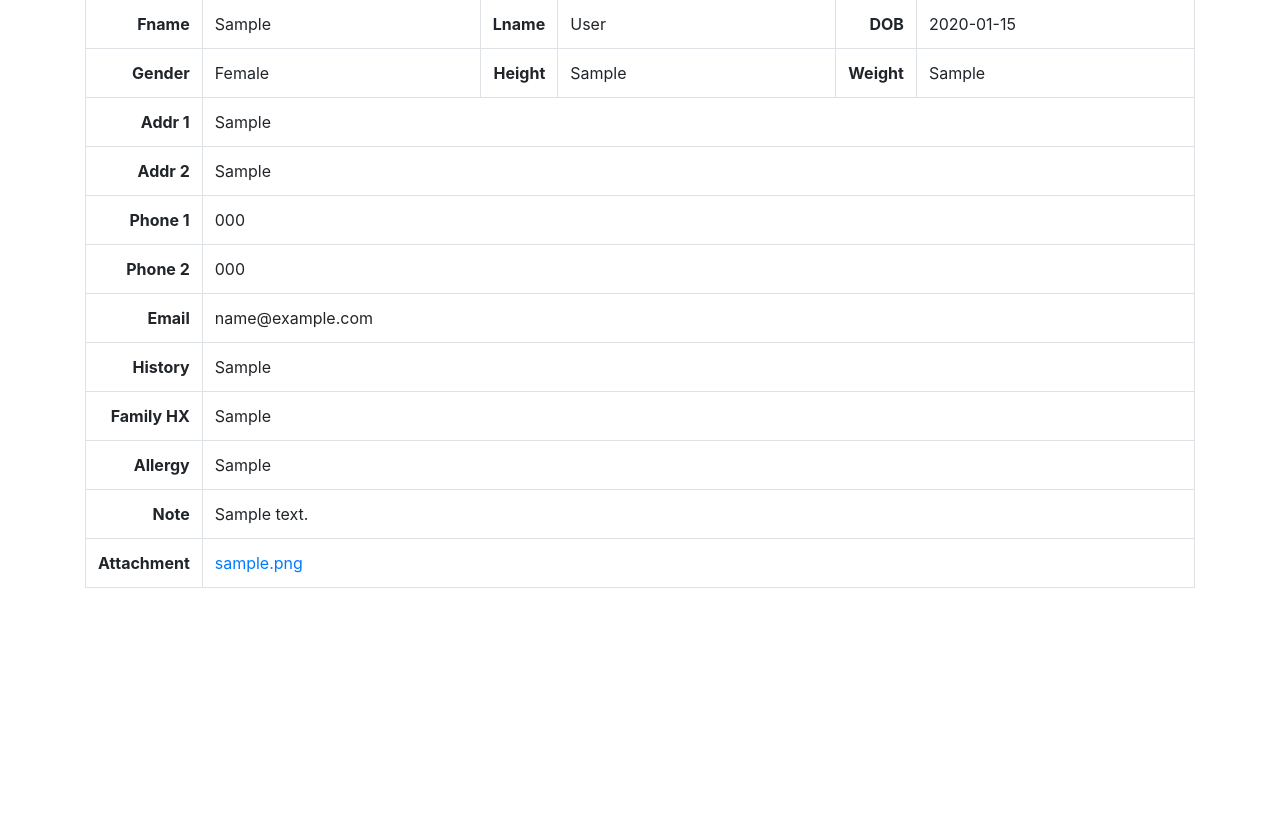
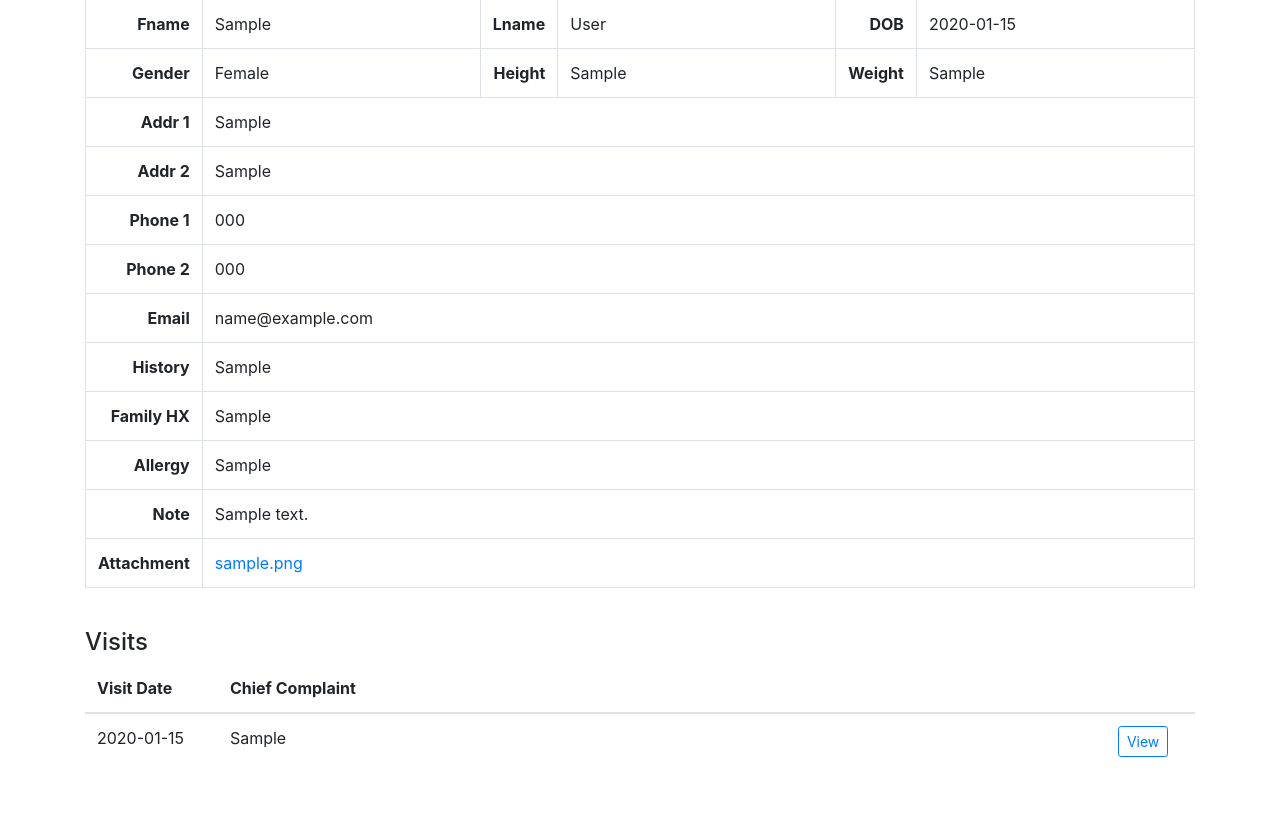
Before and after one commit to Leap874-Development/yongsubchung-acupuncture, a Flask app: a page that uses templates/patient/view.html in a window 1280 px wide. Shown: the part 209-1042 px from the top of the page. Before the commit the page ends 797 px from the top, so only its background shows below. Run offline with Flask 2, Linux system fonts and the light colour scheme; the visitor is signed in with stand-in values (Sample User, id 1); tables that the repository leaves empty hold one stand-in row (values such as "Sample post"); some libraries are stand-ins or nearby versions.

Commit message:
visit list

```diff
--- a/documents/schema.sql
+++ b/documents/schema.sql
@@ -110,8 +110,6 @@ create table visit (
 	women_menstruation	TEXT
 );
 
-
-
 -- 0  create_date
 -- 1  suffix
 -- 2  patient_key
--- a/main.py
+++ b/main.py
@@ -189,12 +189,14 @@ def patient_new():
 def patient_detail(pkey):
     if request.method == 'GET':
         results = db.patient_search(patient_pkey=pkey)
+        visits = db.visit_search(patient_pkey=pkey)
         if len(results) != 1: abort(500)
         else: patient = results[0]
         return render_template('patient/view.html',
             doctor=session['doctor'],
             pkey=pkey,
-            patient=patient
+            patient=patient,
+            visits=visits
         )
     elif request.method == 'POST':
         visit_keys = [
@@ -273,21 +275,6 @@ def patient_delete(pkey):
     db.patient_delete(pkey)
     return redirect('/home?alert=Patient deleted')
 
-@app.route('/visit/<pkey>')
-@require_authentication
-def visit_detail(pkey):
-    return 'ok'
-
-@app.route('/visit/<pkey>/edit')
-@require_authentication
-def visit_edit(pkey):
-    return 'ok'
-
-@app.route('/visit/<pkey>/delete')
-@require_authentication
-def visit_delete(pkey):
-    return 'ok'
-
 app.run(
     debug=config['debug'],
     host=config['ip'],
--- a/templates/patient/view.html
+++ b/templates/patient/view.html
@@ -102,9 +102,7 @@
                     <li class="breadcrumb-item"><a href="/home">Home</a></li>
                     <li class="breadcrumb-item active"><a href="/patient/{{ pkey }}">Patient</a></li>
                 </ol>
-            </nav>
-
-            <hr/>
+            </nav><hr/>
 
             <!-- TOOLBAR -->
             <div class="row">
@@ -127,9 +125,7 @@
                         <button type="button" data-toggle="modal" data-target="#new-visit" class="btn btn-success">New Visit</button>
                     </div>
                 </div>
-            </div>
-
-            <br/>
+            </div><br/>
 
             <!-- DELETE CONFIRM MODAL -->
             <div class="modal fade" tabindex="-1" role="dialog" id="confirmation">
@@ -596,7 +592,33 @@
                         </td>
                     </tr>
                 </table>
-            </div>
+            </div><br/>
+
+            <!-- VISITS LIST -->
+            <div>
+                <h4>Visits</h4>
+                {% if visits | length == 0 %}
+                    <p>This patient has no recorded visits</p>
+                {% else %}
+                    <table class="table">
+                        <thead>
+                            <tr>
+                                <th class="border-top-0">Visit Date</th>
+                                <th class="border-top-0" style="width: 80%">Chief Complaint</th>
+                                <th class="border-top-0" ></th>
+                            </tr>
+                        </thead>
+
+                        {% for visit in visits %}
+                            <tr>
+                                <td>{{ visit[5] }}</td>
+                                <td>{{ visit[10] }}</td>
+                                <td><button type="button" class="btn btn-outline-primary btn-sm">View</button></td>
+                            </tr>
+                        {% endfor %}
+                    </table>
+                {% endif %}
+            </div><br/><br/>
         </div>
 
         <script src="/static/js/popper.min.js"></script>
```
